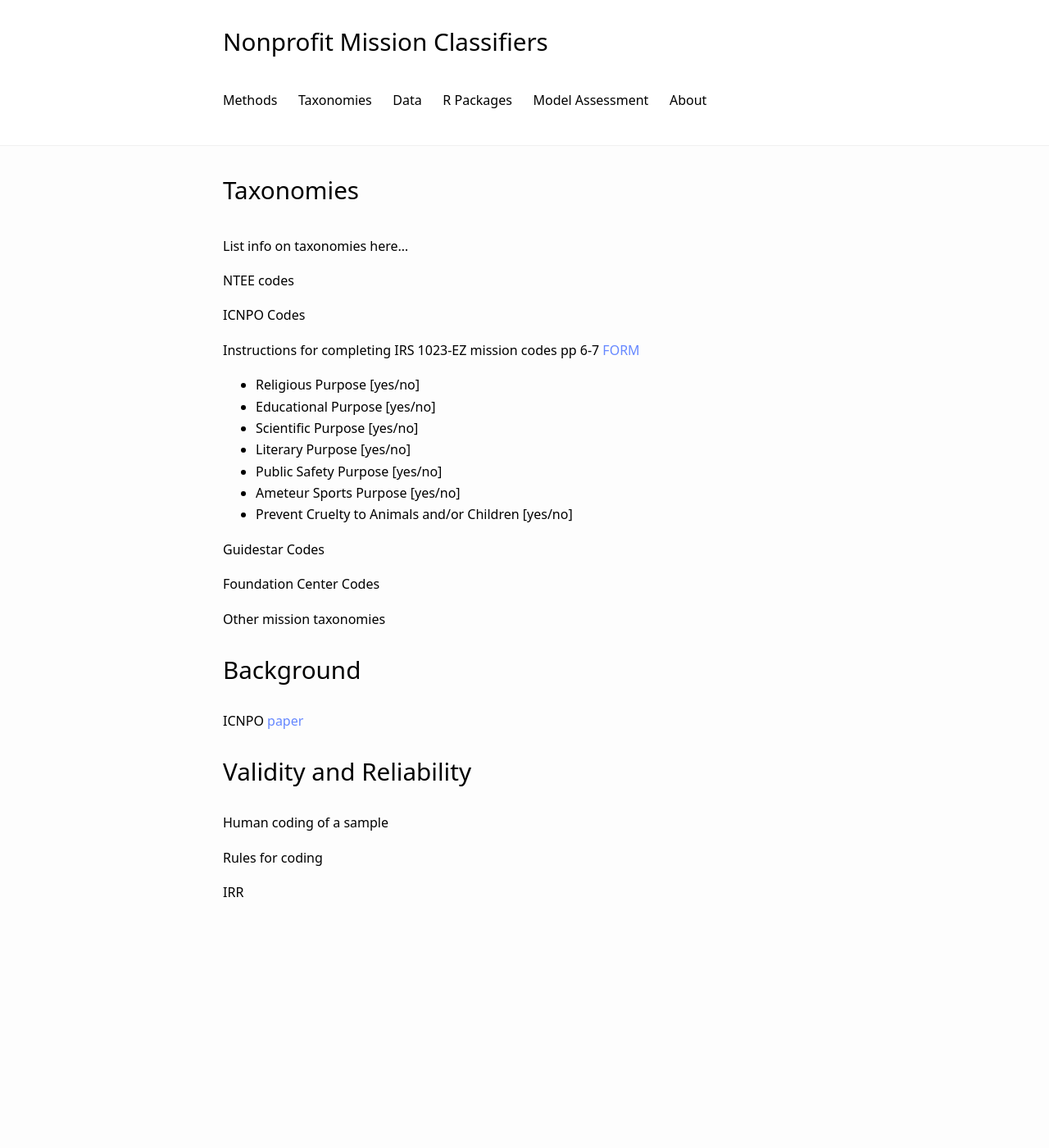
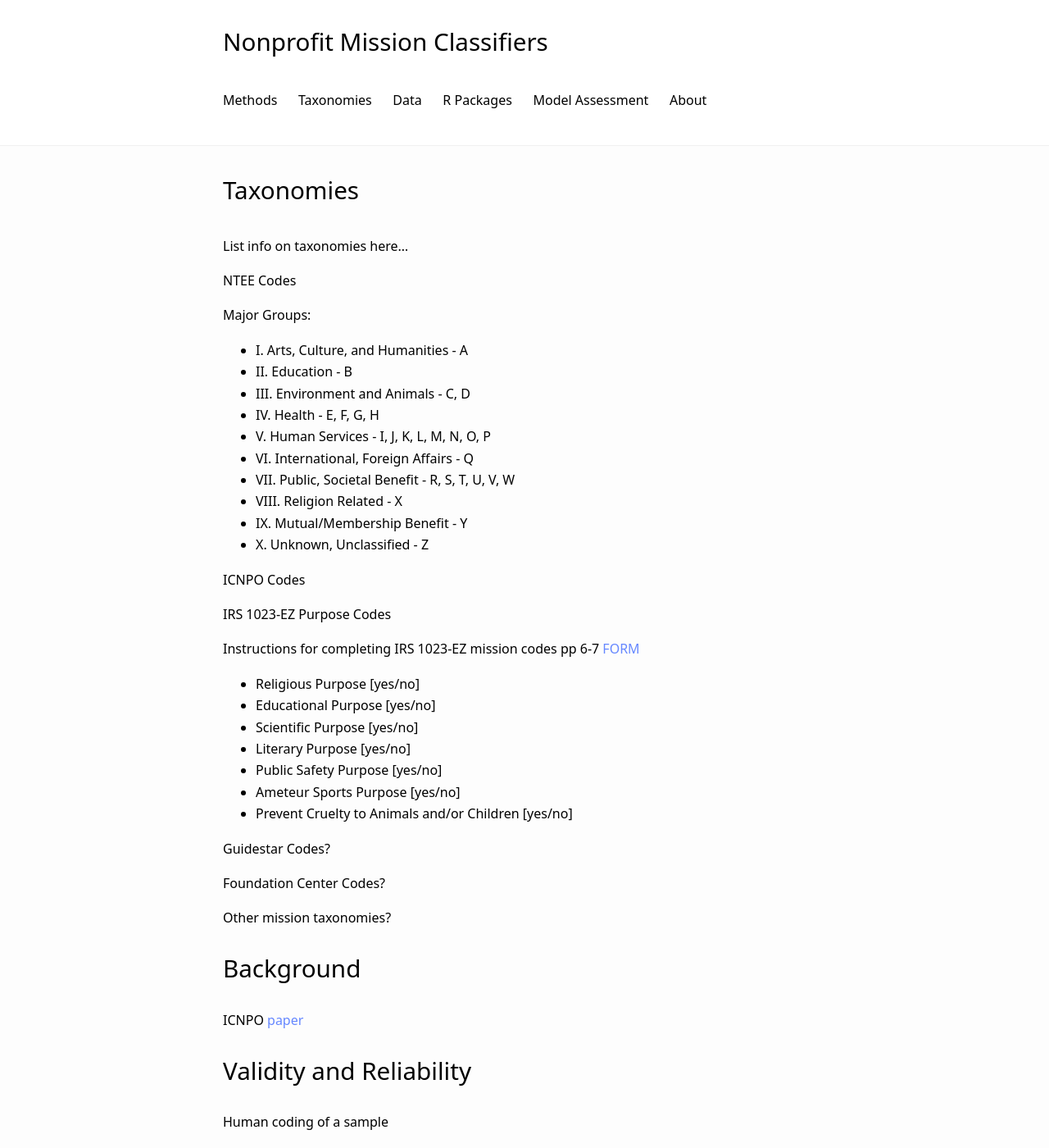
Before and after one commit to Nonprofit-Open-Data-Collective/machine_learning_mission_codes, a Jekyll site: the page built from docs/taxonomies.md, in a window 1280 px wide and 1400 px high. Shown: the whole window at 82% size. Built offline with Jekyll 4.4.1, drawn with Linux system fonts in a browser that asks for light colours; our own code applies the rules of GitHub Pages for plain Markdown files.

Commit message:
Update taxonomies.md

```diff
--- a/docs/taxonomies.md
+++ b/docs/taxonomies.md
@@ -5,9 +5,26 @@ title: "Taxonomies"
 
 List info on taxonomies here...
 
-NTEE codes
+**NTEE Codes**
 
-ICNPO Codes
+Major Groups:
+
+* I. Arts, Culture, and Humanities - A
+* II. Education - B
+* III. Environment and Animals - C, D
+* IV. Health - E, F, G, H
+* V. Human Services - I, J, K, L, M, N, O, P
+* VI. International, Foreign Affairs - Q
+* VII. Public, Societal Benefit - R, S, T, U, V, W
+* VIII. Religion Related - X
+* IX. Mutual/Membership Benefit - Y
+* X. Unknown, Unclassified - Z
+
+
+**ICNPO Codes**
+
+
+**IRS 1023-EZ Purpose Codes**
 
 Instructions for completing IRS 1023-EZ mission codes pp 6-7 [FORM](https://www.irs.gov/pub/irs-pdf/i1023ez.pdf)
 
@@ -19,11 +36,12 @@ Instructions for completing IRS 1023-EZ mission codes pp 6-7 [FORM](https://www.
 * Ameteur Sports Purpose [yes/no]
 * Prevent Cruelty to Animals and/or Children [yes/no]
 
-Guidestar Codes
 
-Foundation Center Codes
+Guidestar Codes?
 
-Other mission taxonomies
+Foundation Center Codes?
+
+Other mission taxonomies?
 
 
 
```
